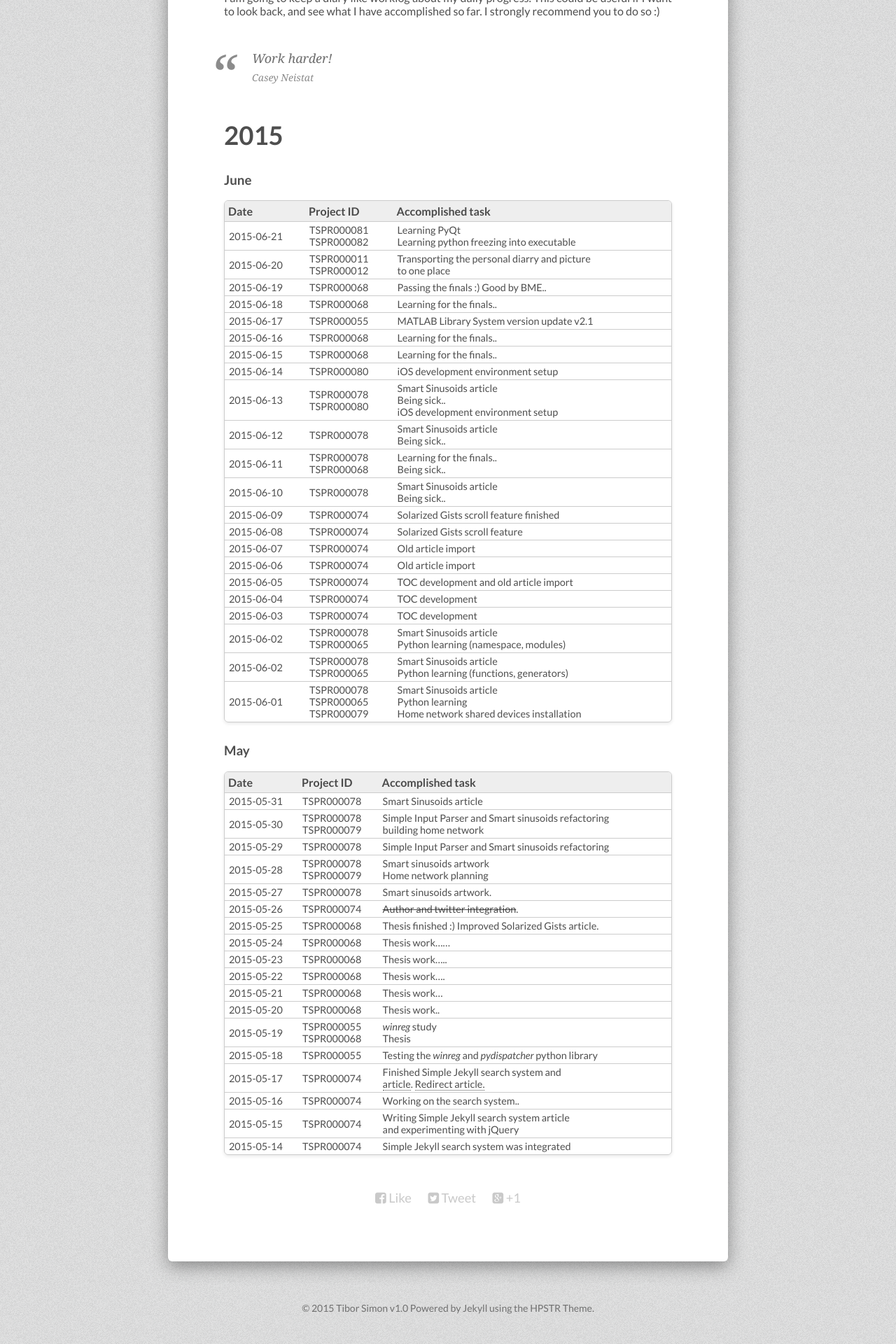
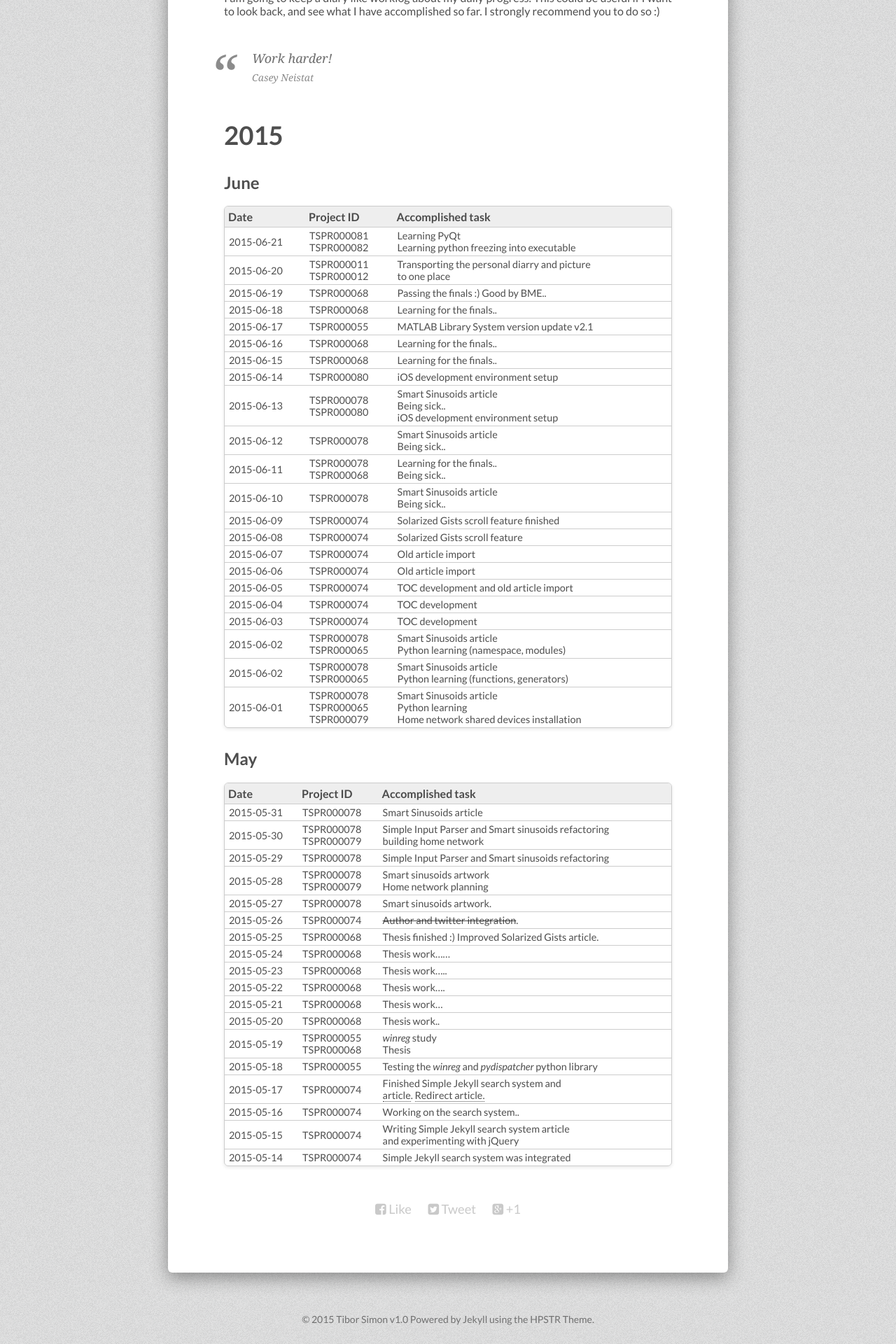
Before and after one commit to tiborsimon/tiborsimon.github.io, a Jekyll site: the page built from worklog/index.md, in a window 1280 px wide. Shown: the part 659-2579 px from the top of the page at 70% size. Built offline with Jekyll 4.4.1, drawn with Linux system fonts in a browser that asks for light colours; nearby versions of some CDN libraries.

```diff
--- a/worklog/index.md
+++ b/worklog/index.md
@@ -28,7 +28,7 @@ Work harder!
 
 # 2015
 
-### June
+## June
 
 | Date | Project ID | Accomplished task |
 |:-----------|:------------|:------------|
@@ -56,7 +56,7 @@ Work harder!
 | 2015-06-01 | TSPR000078<br>TSPR000065<br>TSPR000079 | Smart Sinusoids article<br>Python learning<br>Home network shared devices installation
 
 
-### May
+## May
 
 | Date | Project ID | Accomplished task |
 |:-----------|:------------|:------------|
```
